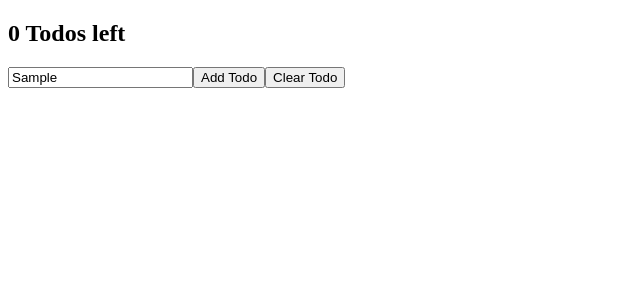
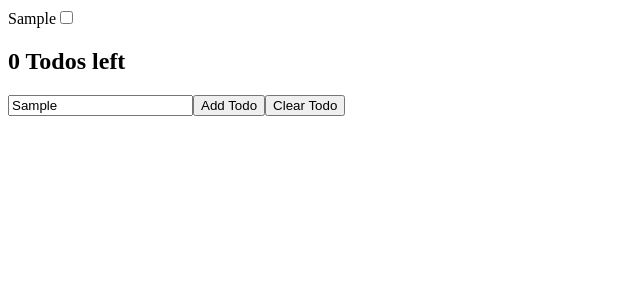
Before and after one commit to steve-kim-96/Personal-Learning, a React (Create React App) app in the folder TODO/: page / in a window 1280 px wide. Both pictures are taken after typing "Sample" into the empty fields and a click on the button "Add Todo". Shown: the top 300 px of the page, without its empty margins (0-640 px from the left). Built offline with nearby package versions, Linux system fonts and the light colour scheme; the HTML template or start-up script is replaced by a standard one.

Commit message:
update add todo function and create local store

```diff
--- a/TODO/lib/todo.tsx
+++ b/TODO/lib/todo.tsx
@@ -1,7 +1,8 @@
 interface todo {
-  id?: number,
+  id?: string,
   name: string,
-  complete: true | false
+  complete: true | false,
+  toggleTodo?: React.ChangeEventHandler<HTMLInputElement>
 }
 
 export default todo
--- a/TODO/package.json
+++ b/TODO/package.json
@@ -14,6 +14,7 @@
     "react-dom": "^17.0.1",
     "react-scripts": "4.0.3",
     "typescript": "^4.2.3",
+    "uuid": "^8.3.2",
     "web-vitals": "^1.1.1"
   },
   "scripts": {
@@ -39,5 +40,8 @@
       "last 1 firefox version",
       "last 1 safari version"
     ]
+  },
+  "devDependencies": {
+    "@types/uuid": "^8.3.0"
   }
 }
--- a/TODO/src/App.tsx
+++ b/TODO/src/App.tsx
@@ -1,13 +1,43 @@
-import TodoForm from './components/TodoForm';
 import TodoList from './components/TodoList';
-import React, { useState } from 'react';
+import { v4 } from 'uuid'
+import React, { useState, useEffect } from 'react';
+
+const LOCAL_STORAGE_KEY = 'todoApp.todos'
+
+type TodoObject = {
+  id: string,
+  name: string,
+  complete: true | false
+}
 
 function App() {
-  const [todos, setTodos] = useState([])
+  const inputField = React.useRef() as React.MutableRefObject<HTMLInputElement>;
+  const [todos, setTodos] = useState<TodoObject[]>([])
+  const uuid = v4()
+
+  useEffect(() => {
+    const storedTodos = localStorage.getItem(LOCAL_STORAGE_KEY)
+    if (storedTodos) setTodos(JSON.parse(storedTodos))
+  }, [])
+
+  useEffect(() => {
+    localStorage.setItem(LOCAL_STORAGE_KEY, JSON.stringify(todos))
+  }, [todos])
+
+  function todoSubmit(e: React.MouseEvent<HTMLButtonElement>) {
+    const name = inputField.current.value
+    if (!name) return
+    setTodos(prevTodos => [...prevTodos, { id: uuid, name: name, complete: false }])
+  }
   return (
     <div className="App">
-      <TodoForm />
       <TodoList items={todos} />
+      <div className='form'>
+        <h2>0 Todos left</h2>
+        <input ref={inputField} type="text" />
+        <button onClick={todoSubmit}>Add Todo</button>
+        <button>Clear Todo</button>
+      </div>
     </div>
   );
 }
--- a/TODO/src/components/TodoForm.tsx
+++ /dev/null
@@ -1,25 +0,0 @@
-import todoList from '../../lib/todo'
-import React, { useRef, useState } from 'react'
-
-export default function TodoForm() {
-  const inputField = React.useRef() as React.MutableRefObject<HTMLInputElement>;
-  const [todos, setTodos] = useState([])
-
-  function todoSubmit (e: React.MouseEvent<HTMLButtonElement>) {
-    const name = inputField.current.value
-    if (!name) return
-    setTodos(prevTodos => {
-      return [...prevTodos, {id: 1, name: name, complete: false}]
-    })
-  }
-  return (
-    <div>
-      <h2>0 Todos left</h2>
-      <input ref={inputField} type="text"/>
-      <button onClick={todoSubmit}>Add Todo</button>
-      <button>Clear Todo</button>
-    </div>
-  )
-}
-
-// Don't know how to set the todos this way
--- a/TODO/src/components/TodoList.tsx
+++ b/TODO/src/components/TodoList.tsx
@@ -10,8 +10,8 @@ interface Props {
 export default function TodoList({ items = [] }: Props) {
   return (
     <div>
-      {items.map(({ id, name, complete }) => (
-        <TodoListItem key={id} id={id} name={name} complete={complete} />
+      {items.map(({ id, name, complete, toggleTodo }) => (
+        <TodoListItem key={id} id={id} name={name} complete={complete} toggleTodo={toggleTodo}/>
       ))}
     </div>
   )
--- a/TODO/src/components/TodoListItem.tsx
+++ b/TODO/src/components/TodoListItem.tsx
@@ -1,11 +1,12 @@
 import todoListItem from '../../lib/todo'
 import React from 'react'
 
-export default function TodoListItem({ name, complete }: todoListItem) {
+export default function TodoListItem({ name, complete, toggleTodo }: todoListItem) {
+
   return (
     <div>
       {name}
-      <input type="checkbox" checked={complete}/>
+      <input type="checkbox" checked={complete} onChange={toggleTodo}/>
     </div>
   )
 }
```
Also changed, not shown: 1 other file (tests, documents, lock files or other folders).
